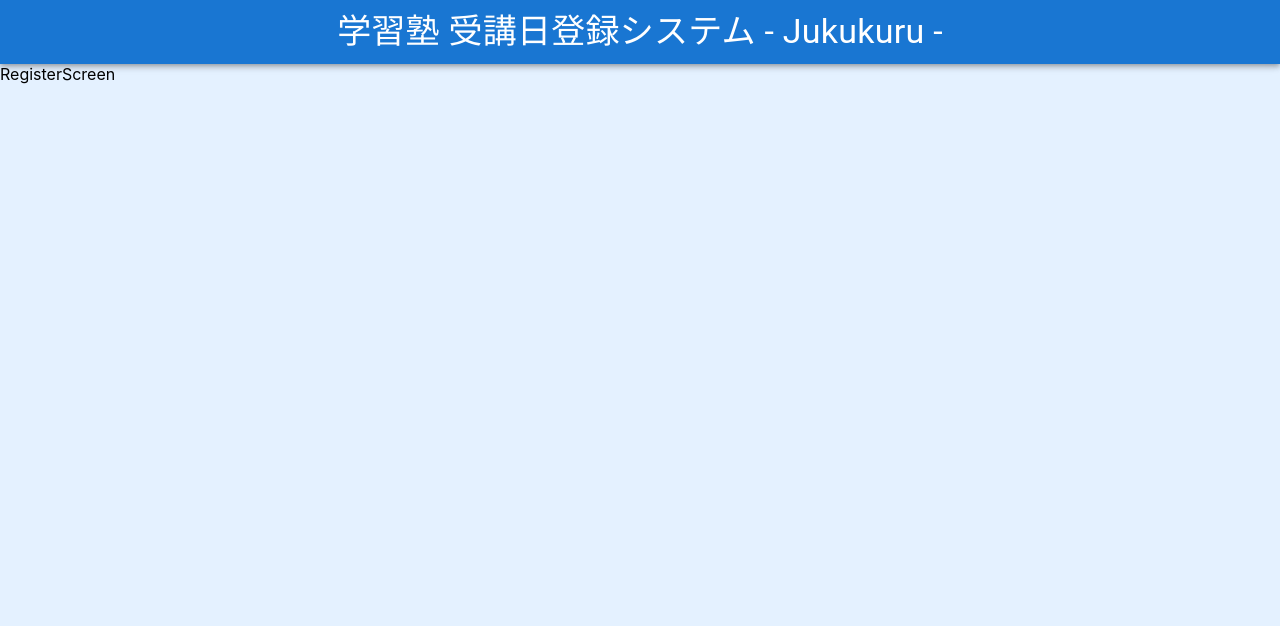
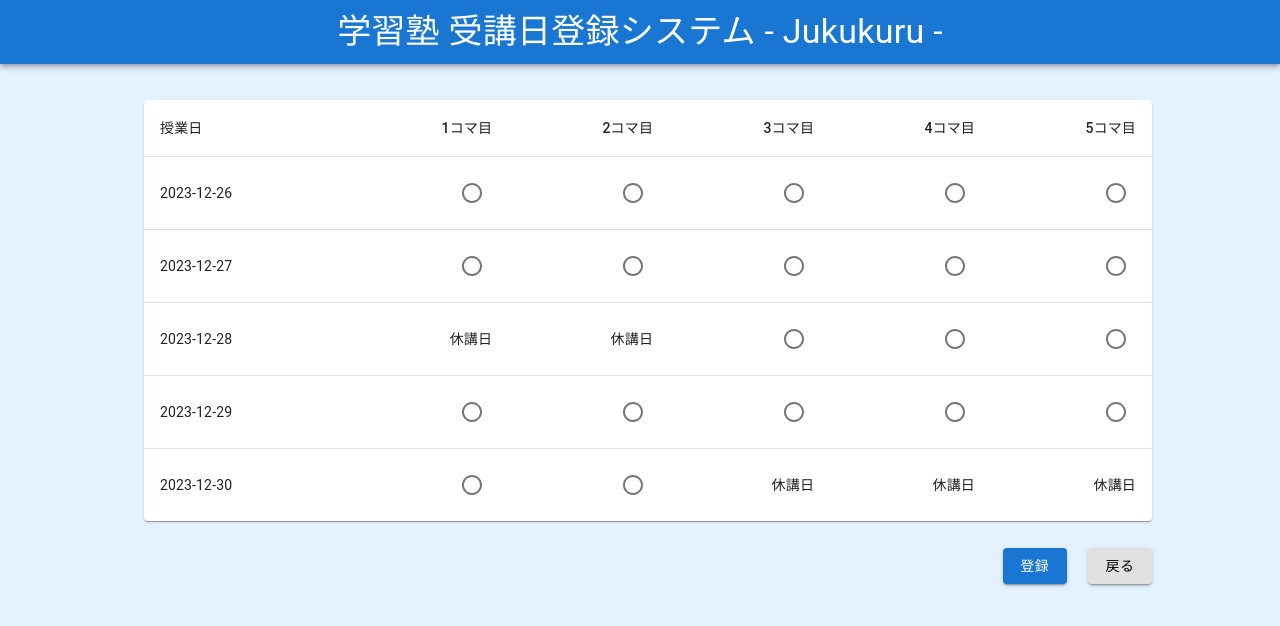
Before and after one commit to EijiToriki/JukuKuru_React-Spring, a React (Create React App) app in the folder 02_frontend/: page /register in a window 1280 px wide. Shown: the top 626 px of the page. Built offline with nearby package versions, Linux system fonts and the light colour scheme.

Commit message:
フロントエンド　登録画面 実装完了 + リファクタ

```diff
--- /dev/null
+++ b/02_frontend/src/common/BackButton.js
@@ -0,0 +1,17 @@
+import React from 'react'
+import { Box, Button } from '@mui/material';
+import { useNavigate } from 'react-router-dom';
+
+export default function BackButton() {
+  const navigate = useNavigate()
+
+  const backTopPage = () =>{
+    navigate("/")
+  }
+
+  return (
+    <Box flexDirection="row" justifyContent="flex-end" display="flex">
+      <Button variant="contained" color="inherit" onClick={backTopPage}>戻る</Button>
+    </Box>
+  )
+}
--- a/02_frontend/src/components/InquiryScreen.js
+++ b/02_frontend/src/components/InquiryScreen.js
@@ -6,11 +6,12 @@ import TableContainer from '@mui/material/TableContainer';
 import TableHead from '@mui/material/TableHead';
 import TableRow from '@mui/material/TableRow';
 import Paper from '@mui/material/Paper';
-import { Box, Button, Grid } from '@mui/material';
+import { Grid } from '@mui/material';
 import {classRoomDatesDummy, comeDatesDummy} from '../dummy_data/inquiryDummy';
 import CircleOutlinedIcon from '@mui/icons-material/CircleOutlined';
 import ClearOutlinedIcon from '@mui/icons-material/ClearOutlined';
-import { useNavigate } from 'react-router-dom';
+import { getClassRoomPropList, getDateClasstimeObj } from '../methods/initprocess';
+import BackButton from '../common/BackButton';
 
 const comeDates = comeDatesDummy
 const classRoomDates = classRoomDatesDummy
@@ -19,42 +20,26 @@ export default function InquiryScreen() {
   const [classDates, setClassDates] = React.useState([])
   const [studentDatesObj, setStudentDatesObj] = React.useState({})
   const [komaList, setKomaList] = React.useState([])
-  const navigate = useNavigate()
 
   React.useEffect(() => {
-    const dateList = []
-    const komaList = []
-    for(const classRoomDate of classRoomDates){
-      if(dateList.indexOf(classRoomDate.date) === -1){
-        dateList.push(classRoomDate.date)
-      }
-      if(komaList.indexOf(classRoomDate.class_time) === -1){
-        komaList.push(classRoomDate.class_time)
-      }
-    }
+    const dateList = getClassRoomPropList(classRoomDates, "date")
+    setClassDates(
       dateList.sort(function(a, b) {
         return a.localeCompare(b)
       })
+    )
+
+    const komaList = getClassRoomPropList(classRoomDates, "class_time")
+    setKomaList(
       komaList.sort(function(a, b) {
         return a - b;
       })
-    setClassDates(dateList)
-    setKomaList(komaList)
+    )
 
-    const studentDatesObj = {}
-    for (const comeDate of comeDates) {
-      if (!studentDatesObj[comeDate.date]) {
-        studentDatesObj[comeDate.date] = [];
-      }
-      studentDatesObj[comeDate.date].push(comeDate.class_time);
-    }
+    const studentDatesObj = getDateClasstimeObj(comeDates)
     setStudentDatesObj(studentDatesObj)
-    console.log(studentDatesObj)
+
   }, [])
-
-  const backTopPage = () =>{
-    navigate("/")
-  }
 
   return (
     <Grid container spacing={2} width="80%" margin="auto">
@@ -93,9 +78,7 @@ export default function InquiryScreen() {
         </TableContainer>
       </Grid>
       <Grid item xs={12} marginTop="1%" alignItems="right">
-        <Box flexDirection="row" justifyContent="flex-end" display="flex">
-          <Button variant="contained" color="inherit" onClick={backTopPage}>戻る</Button>
-        </Box>
+        <BackButton />
       </Grid>
     </Grid>
   );
--- a/02_frontend/src/components/RegisterScreen.js
+++ b/02_frontend/src/components/RegisterScreen.js
@@ -1,7 +1,123 @@
 import React from 'react'
+import Table from '@mui/material/Table';
+import TableBody from '@mui/material/TableBody';
+import TableCell from '@mui/material/TableCell';
+import TableContainer from '@mui/material/TableContainer';
+import TableHead from '@mui/material/TableHead';
+import TableRow from '@mui/material/TableRow';
+import Paper from '@mui/material/Paper';
+import { Box, Button, Grid, IconButton } from '@mui/material';
+import { classRoomDatesDummy } from '../dummy_data/inquiryDummy';
+import CircleOutlinedIcon from '@mui/icons-material/CircleOutlined';
+import LensIcon from '@mui/icons-material/Lens';
+import { useNavigate } from 'react-router-dom';
+import { getClassRoomPropList, getDateClasstimeObj } from '../methods/initprocess';
+import BackButton from '../common/BackButton';
+
+const classRoomDates = classRoomDatesDummy
 
 export default function RegisterScreen() {
+  const [classDates, setClassDates] = React.useState([])
+  const [openDatesObj, setOpenDatesObj] = React.useState({})
+  const [komaList, setKomaList] = React.useState([])
+  const [selectIcons, setSelectIcons] = React.useState({});
+  const navigate = useNavigate()
+
+  React.useEffect(() => {
+    const dateList = getClassRoomPropList(classRoomDates, "date")
+    setClassDates(
+      dateList.sort(function(a, b) {
+        return a.localeCompare(b)
+      })
+    )
+
+    const komaList = getClassRoomPropList(classRoomDates, "class_time")
+    setKomaList(
+      komaList.sort(function(a, b) {
+        return a - b;
+      })
+    )
+
+    const openDatesObj = getDateClasstimeObj(classRoomDates)
+    setOpenDatesObj(openDatesObj)
+  }, [])
+
+  const handleIconClick = (objIdx) => {
+    const newSelectIcons = {...selectIcons}
+    if (!newSelectIcons[objIdx]) {
+      newSelectIcons[objIdx] = true
+    }else{
+      newSelectIcons[objIdx] = !newSelectIcons[objIdx]
+    }
+    setSelectIcons(newSelectIcons)
+  }
+
+  const getClassRoomId = (date, koma) => {
+    for(const classRoomDate of classRoomDates){
+      if(classRoomDate.date === date && classRoomDate.class_time === koma){
+        return classRoomDate.id
+      }
+    }
+  }
+
+  const handleRegister = () => {
+    navigate("/")
+  }
+
   return (
-    <div>RegisterScreen</div>
+    <Grid container spacing={2} width="80%" margin="auto">
+      <Grid item xs={12} marginTop="2%">
+        <TableContainer component={Paper}>
+          <Table sx={{ minWidth: 650 }} aria-label="simple table">
+            <TableHead>
+              <TableRow>
+                <TableCell>授業日</TableCell>
+                {
+                  komaList.map((koma) => (
+                    <TableCell align="right" key={koma}>{koma}コマ目</TableCell>
+                  ))
+                }
+              </TableRow>
+            </TableHead>
+            <TableBody>
+              {classDates.map((date) => (
+                <TableRow
+                  key={date}
+                  sx={{ '&:last-child td, &:last-child th': { border: 0 } }}
+                >
+                  <TableCell component="th" scope="row">{date}</TableCell>
+                  {
+                    komaList.map((koma) => (
+                      openDatesObj[date] && openDatesObj[date].indexOf(koma) !== -1 ?
+                        <TableCell align="right" key={koma}>
+                          {selectIcons[getClassRoomId(date, koma)] ?
+                            <IconButton onClick={() => handleIconClick(getClassRoomId(date, koma))}>
+                              <LensIcon />
+                            </IconButton>
+                          :
+                            <IconButton onClick={() => handleIconClick(getClassRoomId(date, koma))}>
+                              <CircleOutlinedIcon />
+                            </IconButton>
+                          }
+                        </TableCell>
+                      :
+                        <TableCell align="right" key={koma}>休講日</TableCell>
+                    ))
+                  }
+                </TableRow>
+              ))}
+            </TableBody>
+          </Table>
+        </TableContainer>
+      </Grid>
+      <Grid item xs={11} marginTop="1%" alignItems="right" marginBottom="2%">
+        <Box flexDirection="row" justifyContent="flex-end" display="flex">
+          <Button variant="contained" color="primary" onClick={handleRegister}>登録</Button>
+        </Box>
+      </Grid>
+      <Grid item xs={1} marginTop="1%" alignItems="right" marginBottom="2%">
+        <BackButton />
+      </Grid>
+    </Grid>
   )
 }
--- /dev/null
+++ b/02_frontend/src/methods/initprocess.js
@@ -0,0 +1,24 @@
+const getClassRoomPropList = (classRoomDates, keyName) => {
+  const propList = []
+  for(const classRoomDate of classRoomDates){
+    if(propList.indexOf(classRoomDate[keyName]) === -1){
+      propList.push(classRoomDate[keyName])
+    }
+  }
+  return propList
+}
+
+
+const getDateClasstimeObj = (dateClasstimeProps) => {
+  const dateClasstimeObj = {}
+  for (const dateClasstime of dateClasstimeProps) {
+    if (!dateClasstimeObj[dateClasstime.date]) {
+      dateClasstimeObj[dateClasstime.date] = [];
+    }
+    dateClasstimeObj[dateClasstime.date].push(dateClasstime.class_time);
+  }
+  return dateClasstimeObj
+}
+
+
+export { getClassRoomPropList, getDateClasstimeObj }
```
Lines whose indentation alone changed are shown as unchanged.
